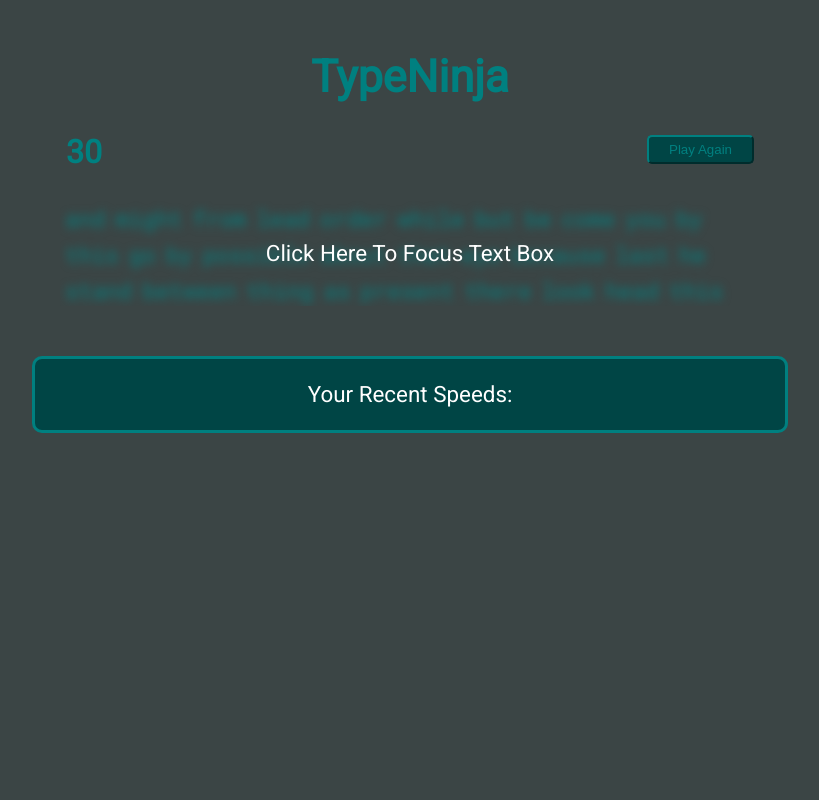
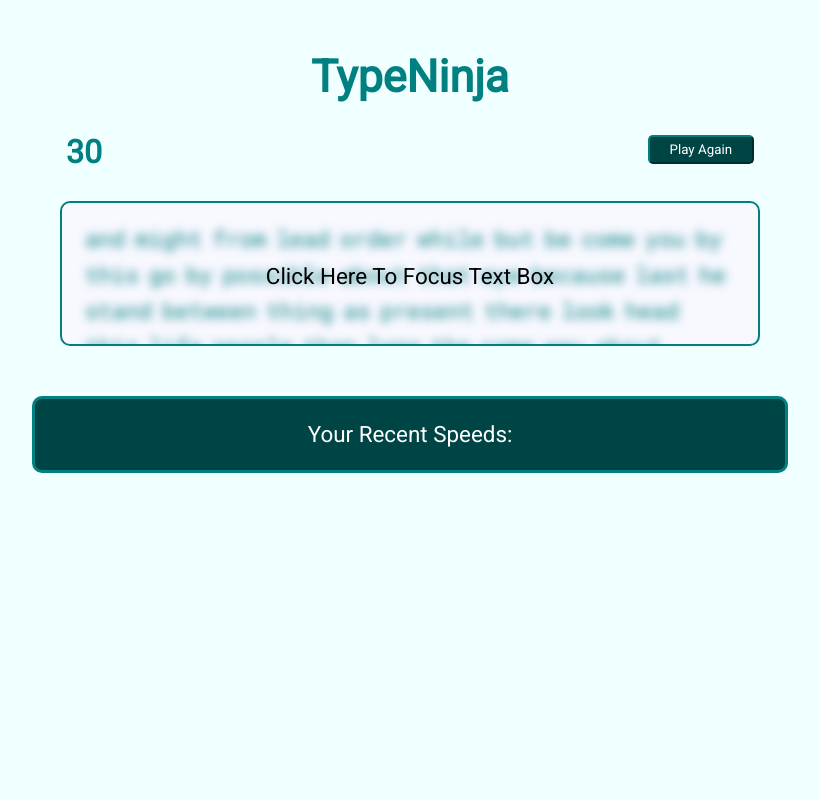
Before and after one commit to MasynNay/TypeNinja, a web app: file index.html in a window 1280 px wide. Shown: the whole page, without its empty margins (230-1049 px from the left). Run offline with its HTML, style and script files only (its server is not run), Linux system fonts and the light colour scheme.

Commit message:
changed color scheme

```diff
--- a/public/css/style.css
+++ b/public/css/style.css
@@ -1,87 +1,116 @@
 @import url('https://fonts.googleapis.com/css2?family=Roboto&family=Roboto+Mono&display=swap');
 
+/* color ideas
+ background-color: #0cbaba;
+background-image: linear-gradient(315deg, #0cbaba 0%, #380036 74%);
+ */
+
 :root{
-    --bgColor: #3b4545;
+    --bgColor: #f0ffff;
     --textPrimary: white;
     --textSecondary: #008080;
     --primaryColor: #008080;
 }
+
 body{
     font-family: 'Roboto', sans-serif;
     background-color:var(--bgColor);
     color: var(--textPrimary);
     font-size: 1.4rem;
 }
+
 main{
     width: 700px;
     margin: 50px auto;
 }
+
 h1{
     color: var(--primaryColor);
     text-align: center;
 }
+
 h1 svg{
     width: 40px;
     fill: var(--primaryColor);
 }
+
 #header{
     display: grid;
     grid-template-columns: 1fr 1fr;
     margin: 20px 6px 30px;
 }
+
 #buttons{
     text-align: right;
 }
+
 #info{
     color: var(--primaryColor);
     font-weight: bold;
     font-size: xx-large;
 }
+
 button{
+    font-family: 'Roboto', 'sans-serif';
     background: #004545;
     border:1;
     border-color: #008080;
-    color: #008080;
+    color: white;
     padding: 5px 20px;
     border-radius: 5px;
     cursor: pointer;
 }
+
 div#game{
+    padding: .8em;
+    border: 2px solid #008080;
+    border-radius: 10px;
+    background-color: #f8f8ff;
     line-height:35px;
     height:105px;
     overflow: hidden;
     position: relative;
 }
+
 div#game:focus{
     outline:0;
 }
+
 #words{
     filter: blur(5px);
     color: var(--textSecondary);
 }
+
 #game:focus #words{
     filter: blur(0);
 }
+
 #focus-error {
+    color: black;
     position: absolute;
     inset: 0;
     text-align: center;
-    padding-top: 35px;
+    padding-top: 2.5em;
 }
+
 #game:focus #focus-error{
     display:none;
 }
+
 div.word{
     display: inline-block;
     font-family: 'Roboto Mono', monospace;
     margin: 0 5px;
 }
+
 .letter.correct{
-    color: #fff;
+    color: #696969;
 }
+
 .letter.incorrect{
     color: #f55;
 }
+
 @keyframes blink{
     0%{
         opacity: 1;
@@ -93,6 +122,7 @@
         opacity: 1;
     }
 }
+
 #cursor{
     display:none;
     width: 2px;
@@ -103,19 +133,24 @@
     left: 120px;
     animation: blink .3s infinite;
 }
+
 #game:focus #cursor{
     display: block;
 }
+
 #game.over #words{
     opacity: .5;
     filter: blur(0px);
 }
+
 #game.over:focus #cursor{
     display:none;
 }
+
 #game.over #focus-error {
     display: none;
 }
+
 .box{
     background-color: #004545;
     text-align: center;
```
